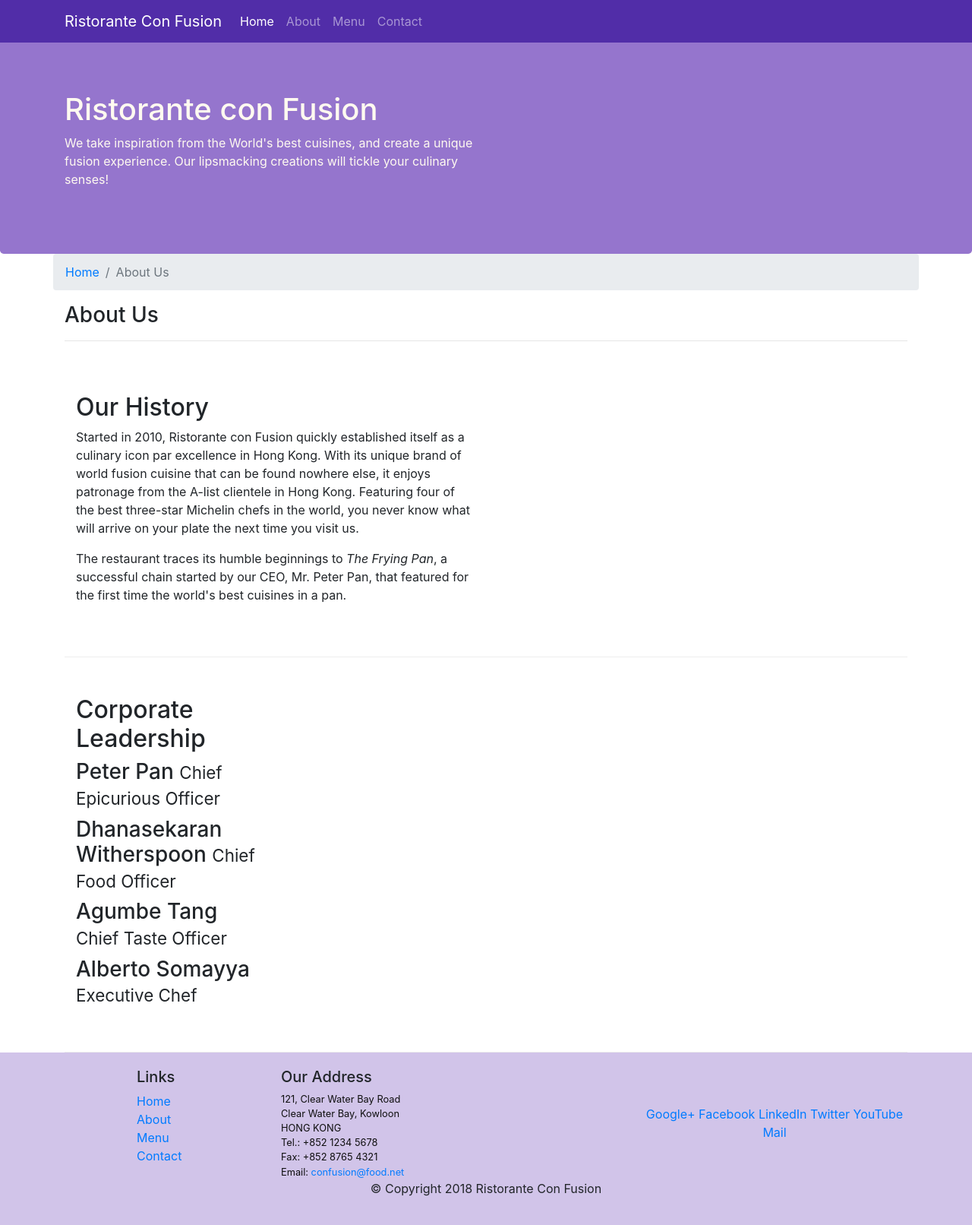
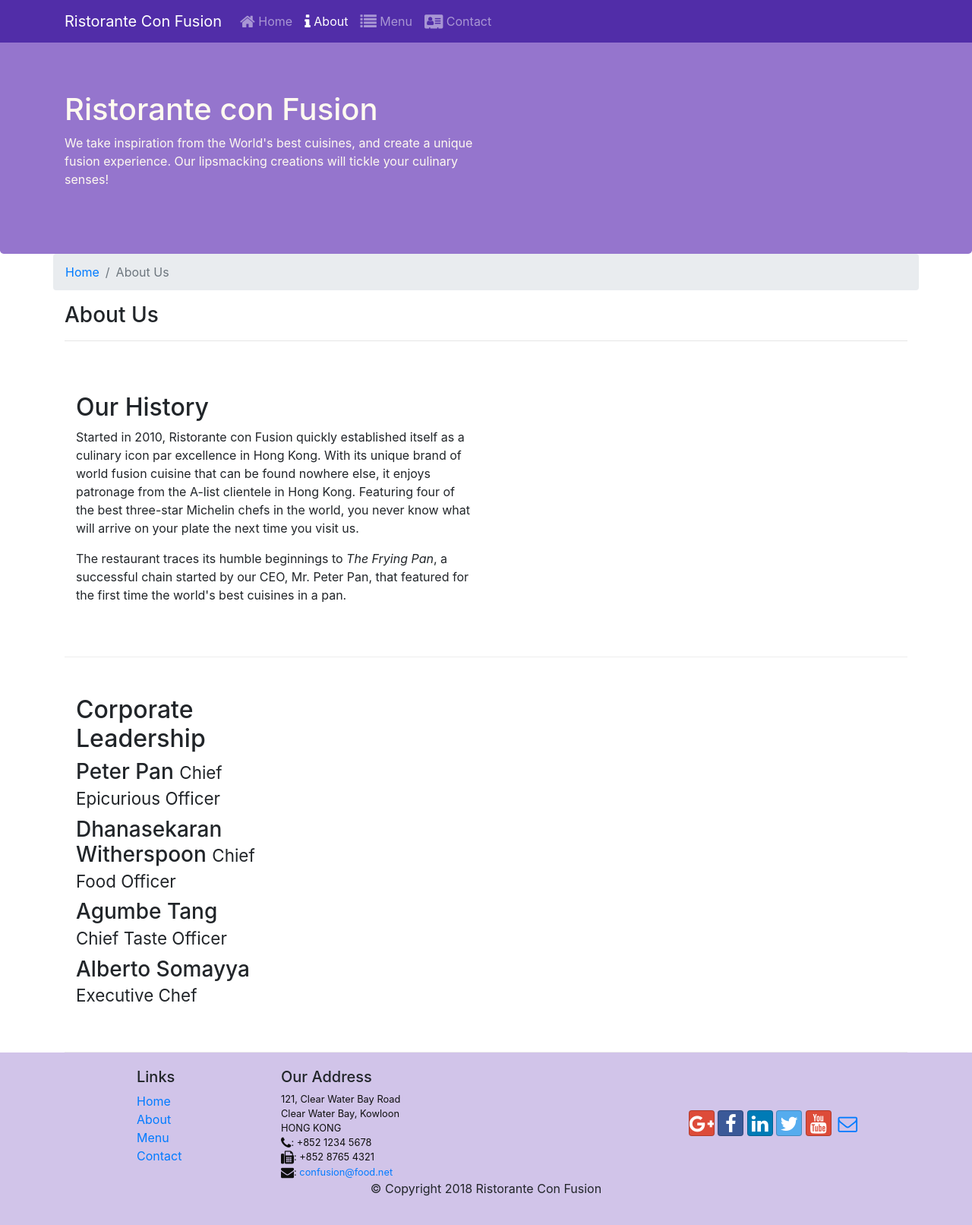
Before and after one commit to OldBank/conFusion, a website: page aboutus.html in a window 1280 px wide. Shown: the whole page at 76% size. Drawn offline with nearby package versions, Linux system fonts and the light colour scheme.

Commit message:
Added Icon Fonts

```diff
--- a/aboutus.html
+++ b/aboutus.html
@@ -5,6 +5,10 @@
 
       <!-- Bootstrap CSS -->
       <link rel="stylesheet" href="node_modules/bootstrap/dist/css/bootstrap.min.css">
+
+      <link rel="stylesheet" href="node_modules/font-awesome/css/font-awesome.min.css">
+      <link rel="stylesheet" href="node_modules/bootstrap-social/bootstrap-social.css">
+
       <!-- CSS-->
        <link href="css/style.css" rel="stylesheet">
 
@@ -23,18 +27,19 @@
         <div class="collapse navbar-collapse" id="Navbar">
 
         <ul class="navbar-nav mr-auto">
-        <li class="nav-item active">
-        <a class="nav-link" href="index.html">Home</a>
-        </li>
-        <li class="nav-item">
-        <a class="nav-link" href="aboutus.html">About</a>
-        </li>
-        <li class="nav-item">
-        <a class="nav-link" href="#">Menu</a>
-        </li>
-        <li class="nav-item">
-        <a class="nav-link" href="#">Contact</a>
-        </li>
+            <li class="nav-item"><a class="nav-link" href="index.html">
+                <span class="fa fa-home fa-lg"></span> Home</a>
+                </li>
+                <li class="nav-item active"><a class="nav-link" href="aboutus.html">
+                <span class="fa fa-info fa-lg"></span> About</a>
+                </li>
+                <li class="nav-item"><a class="nav-link" href="#">
+                <span class="fa fa-list fa-lg"></span> Menu</a>
+                </li>
+                <li class="nav-item"><a class="nav-link" href="#">
+                <span class="fa fa-address-card fa-lg"></span> Contact</a>
+                </li>
+
         </ul>
     </div>
     </div>
@@ -114,20 +119,33 @@
 		              121, Clear Water Bay Road<br>
 		              Clear Water Bay, Kowloon<br>
 		              HONG KONG<br>
-		              Tel.: +852 1234 5678<br>
-		              Fax: +852 8765 4321<br>
-		              Email: <a href="mailto:confusion@food.net">confusion@food.net</a>
+		              <i class="fa fa-phone fa-lg"></i>: +852 1234 5678<br>
+                      <i class="fa fa-fax fa-lg"></i>: +852 8765 4321<br>
+                        <i class="fa fa-envelope fa-lg"></i>: <a href="mailto:confusion@food.net">confusion@food.net</a>
 		           </address>
                 </div>
                 <div class="col-12 col-sm-4 align-self-center">
                     <div class="text-center">
-                        <a href="http://google.com/+">Google+</a>
-                        <a href="http://www.facebook.com/profile.php?id=">Facebook</a>
-                        <a href="http://www.linkedin.com/in/">LinkedIn</a>
-                        <a href="http://twitter.com/">Twitter</a>
-                        <a href="http://youtube.com/">YouTube</a>
-                        <a href="mailto:">Mail</a>
-                    </div>
+                        <a class="btn btn-social-icon btn-google" href="http://google.com/+">
+                        <i class="fa fa-google-plus"></i>
+                        </a>
+                        <a class="btn btn-social-icon btn-facebook" href="http://www.facebook.com/profile.php?id=">
+                        <i class="fa fa-facebook"></i>
+                        </a>
+                        <a class="btn btn-social-icon btn-linkedin" href="http://www.linkedin.com/in/">
+                        <i class="fa fa-linkedin"></i>
+                        </a>
+                        <a class="btn btn-social-icon btn-twitter" href="http://twitter.com/">
+                        <i class="fa fa-twitter"></i>
+                        </a>
+                        <a class="btn btn-social-icon btn-google" href="http://youtube.com/">
+                        <i class="fa fa-youtube"></i>
+                        </a>
+                        <a class="btn btn-social-icon" href="mailto:">
+                        <i class="fa fa-envelope-o"></i>
+                        </a>
+                        </div>
+
                 </div>
            </div>
            <div class="row justify-content-center">
--- a/package.json
+++ b/package.json
@@ -15,6 +15,8 @@
   },
   "dependencies": {
     "bootstrap": "^4.0.0",
+    "bootstrap-social": "^5.1.1",
+    "font-awesome": "^4.7.0",
     "jquery": "^3.3.1",
     "popper.js": "^1.12.9"
   }
```
Also changed, not shown: index.html (+35 -17 lines), 1 other file.
